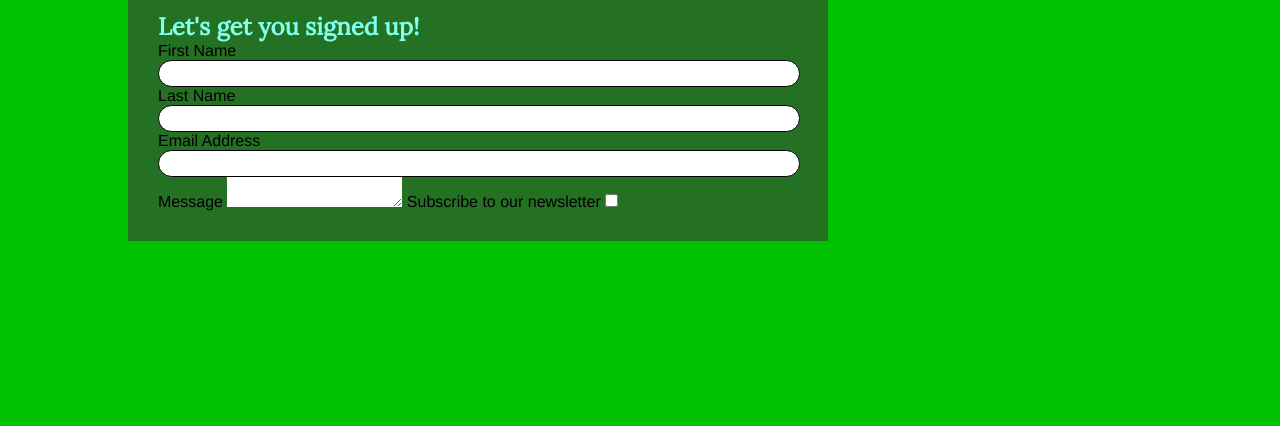
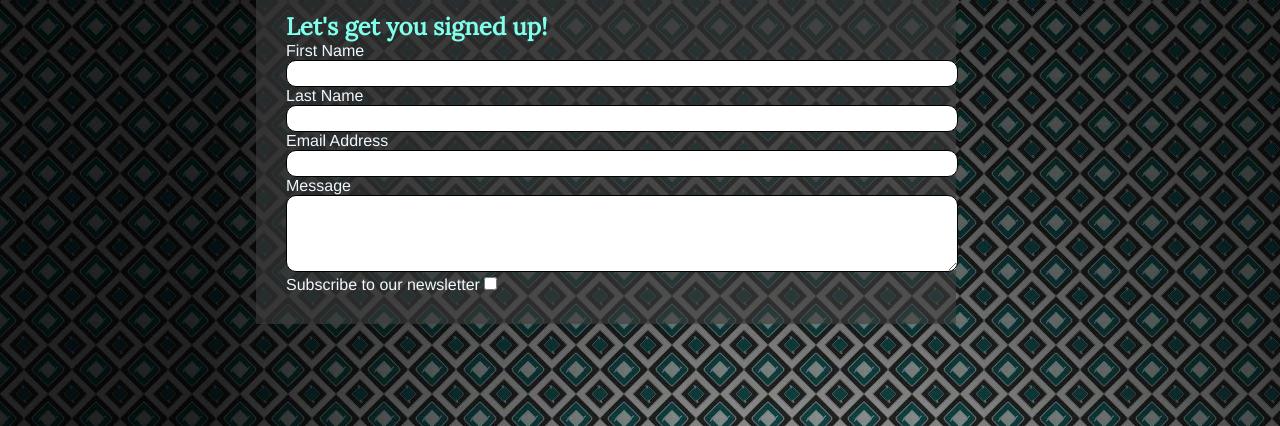
Before and after one commit to BogdanCatalin-Iacob/Mountain-Hiker, a plain HTML site: page contact.html in a window 1280 px wide. Shown: the part 213-639 px from the top of the page. Drawn offline with Linux system fonts and the light colour scheme.

Commit message:
style: add background image on contact.html

```diff
--- a/assets/css/style.css
+++ b/assets/css/style.css
@@ -331,22 +331,45 @@ form{
  background-color: rgba(60, 60, 60, 0.6);
  width: 50%;
  position: absolute;
- left: 10%;
+ left: 20%;
  padding: 30px;
 }
 
+.form-container{
+  width: 100%;
+  height: 75vh;
+  position: relative;
+  background-image: url("../images/13.webp");
+}
+
+form label{
+  color: aliceblue;
+}
+
 .text-input{
-  width:100%;
-  height:25px;
-  margin:5 0 20;
+  width: 100%;
+  height: 25px;
+  padding: 0 15px;
+  margin: 5 0 20;
   border: 1px solid #000;
-  border-radius: 50px;
-  font-size: 1.2rem;
+  border-radius: 10px;
+
 }
 
 .text-input:hover{
   border-color: chartreuse;
 }
+
+.message{
+  width: 100%;
+  height: 75px;
+  padding: 0 15px;
+  margin: 5 0 20;
+  border: 1px solid #000;
+  border-radius: 10px;
+  font-size: 1rem;
+}
+
 
 
 
```
